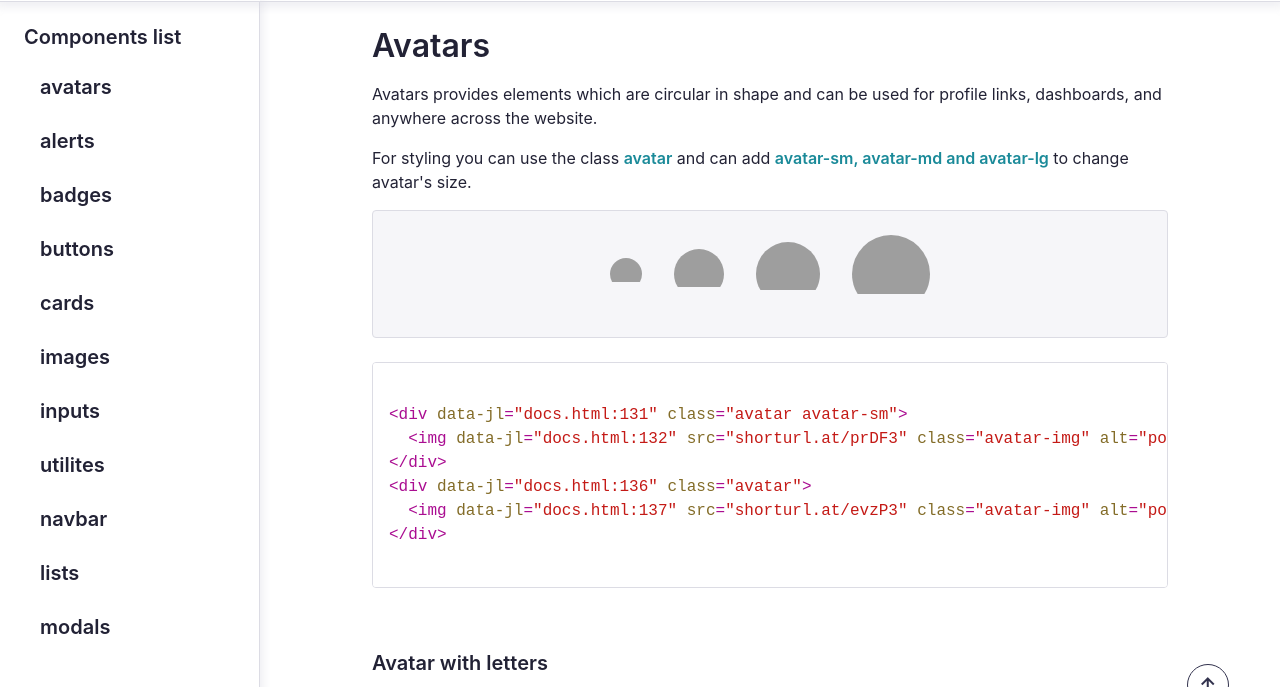
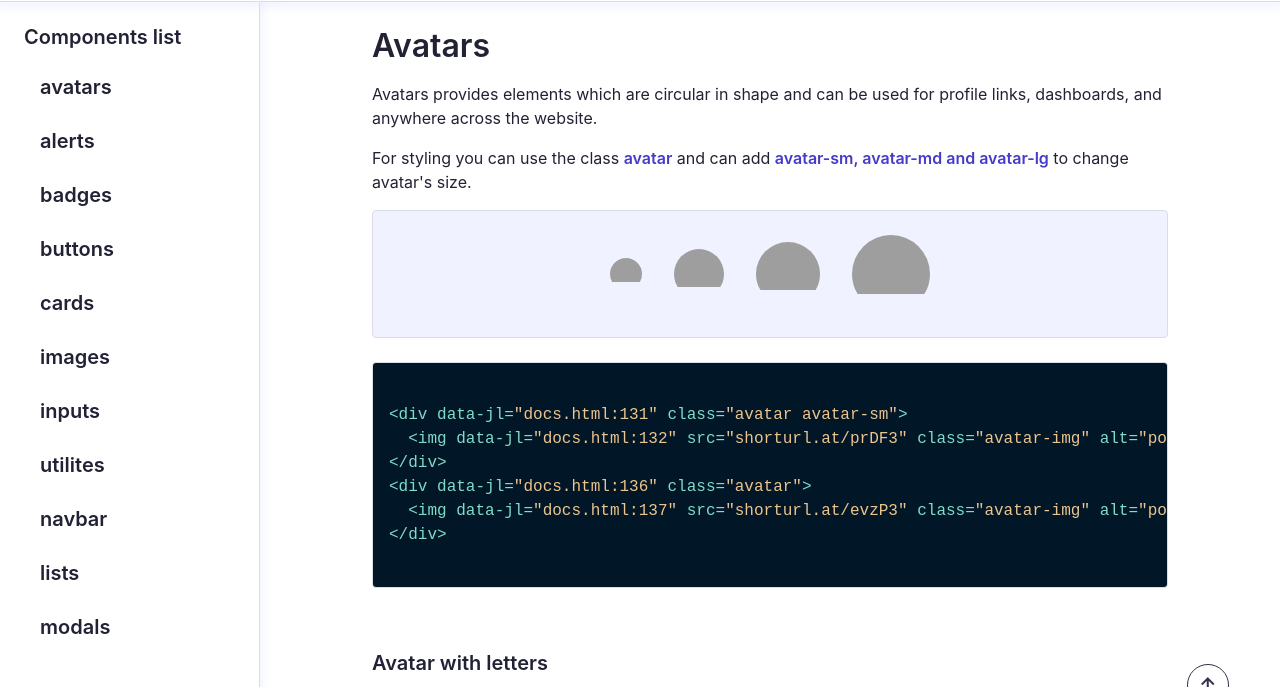
Before and after one commit to yash9263/component-library, a website: page docs.html in a window 1280 px wide. Shown: the part 62-749 px from the top of the page. Drawn offline with nearby package versions, Linux system fonts and the light colour scheme; grey boxes are pictures that could not be loaded.

Commit message:
update primary color

```diff
--- a/docs.html
+++ b/docs.html
@@ -10,7 +10,7 @@
     <!-- Code Highlight (highlight.js cdn) -->
     <link
       rel="stylesheet"
-      href="https://cdnjs.cloudflare.com/ajax/libs/highlight.js/11.4.0/styles/xcode.min.css"
+      href="https://cdnjs.cloudflare.com/ajax/libs/highlight.js/11.4.0/styles/night-owl.min.css"
     />
     <link rel="stylesheet" href="styles/main.css" />
   </head>
--- a/styles/base/root.css
+++ b/styles/base/root.css
@@ -1,41 +1,42 @@
 :root {
   /* colors */
-  --color-primary-500: #1a8a99;
-  --color-primary-400: #25c5da;
-  --color-primary-300: #66d6e5;
-  --color-primary-200: #a8e8f0;
-  --color-primary-100: #e9f9fb;
-  --color-secondary-500: #09537c;
-  --color-secondary-400: #0c77b0;
-  --color-secondary-300: #2dacf0;
-  --color-secondary-200: #87d0f7;
-  --color-secondary-100: #e1f3fd;
-  --color-success-500: #235a33;
-  --color-success-400: #328148;
-  --color-success-300: #58be75;
-  --color-success-200: #a0dab0;
-  --color-success-100: #e7f6eb;
-  --color-danger-500: #911f17;
-  --color-danger-400: #cf2c20;
-  --color-danger-300: #e5655b;
-  --color-danger-200: #f0a7a1;
-  --color-danger-100: #fbe9e8;
-  --color-warning-500: #9d5b1d;
-  --color-warning-400: #d98230;
-  --color-warning-300: #e4a76e;
-  --color-warning-200: #f0cdac;
-  --color-warning-100: #fbf2ea;
-  --color-neutral-900: #222235;
-  --color-neutral-800: #32324d;
-  --color-neutral-700: #494969;
-  --color-neutral-600: #656586;
-  --color-neutral-500: #8e8ea9;
-  --color-neutral-400: #a6a6ba;
-  --color-neutral-300: #bfbfcf;
-  --color-neutral-200: #dcdce4;
-  --color-neutral-150: #ebebf0;
-  --color-neutral-100: #f6f6f9;
-  --color-white: #fff;
+  --color-primary-500: hsl(245, 58%, 51%);
+  --color-primary-400: hsl(243, 75%, 59%);
+  --color-primary-300: hsl(234, 89%, 74%);
+  --color-primary-200: hsl(228, 96%, 89%);
+  --color-primary-100: hsl(226, 100%, 94%);
+  --color-primary-50: hsl(226, 100%, 97%);
+  --color-secondary-500: hsl(201, 86%, 26%);
+  --color-secondary-400: hsl(201, 87%, 37%);
+  --color-secondary-300: hsl(201, 87%, 56%);
+  --color-secondary-200: hsl(201, 88%, 75%);
+  --color-secondary-100: hsl(201, 88%, 94%);
+  --color-success-500: hsl(137, 44%, 25%);
+  --color-success-400: hsl(137, 44%, 35%);
+  --color-success-300: hsl(137, 44%, 55%);
+  --color-success-200: hsl(137, 44%, 74%);
+  --color-success-100: hsl(136, 45%, 94%);
+  --color-danger-500: hsl(4, 73%, 33%);
+  --color-danger-400: hsl(4, 73%, 47%);
+  --color-danger-300: hsl(4, 73%, 63%);
+  --color-danger-200: hsl(5, 72%, 79%);
+  --color-danger-100: rgb(251, 234, 233);
+  --color-warning-500: hsl(29, 69%, 36%);
+  --color-warning-400: hsl(29, 69%, 52%);
+  --color-warning-300: hsl(29, 69%, 66%);
+  --color-warning-200: hsl(29, 69%, 81%);
+  --color-warning-100: hsl(28, 68%, 95%);
+  --color-neutral-900: hsl(240, 22%, 17%);
+  --color-neutral-800: hsl(240, 21%, 25%);
+  --color-neutral-700: hsl(240, 18%, 35%);
+  --color-neutral-600: hsl(240, 14%, 46%);
+  --color-neutral-500: rgb(142, 142, 169);
+  --color-neutral-400: hsl(240, 13%, 69%);
+  --color-neutral-300: hsl(240, 14%, 78%);
+  --color-neutral-200: hsl(240, 13%, 88%);
+  --color-neutral-150: hsl(240, 14%, 93%);
+  --color-neutral-100: hsl(240, 20%, 97%);
+  --color-white: hsl(0, 0%, 100%);
   --bg-color: var(--color-white);
   --text-color: var(--color-neutral-900);
 
@@ -49,12 +50,15 @@
   --font-weight-regular: 400;
   --border-radius: 4px;
   --border-color: var(--color-neutral-200);
-  --box-shadow-color: hsla(240, 13%, 88%, 0.4);
+  --box-shadow-color: hsla(226, 100%, 94%, 0.4);
+}
 
-  /*
-    TODO:
-      add outline ring color
-      add box-shadows variables
-      add border-color
-      */
-}
+/*
+  Primary color consideration
+
+    --color-primary-500: hsl(250, 54%, 48%);
+    --color-primary-400: hsl(250, 80%, 60%);
+    --color-primary-300: hsl(250, 79%, 68%);
+    --color-primary-200: hsl(250, 80%, 84%);
+    --color-primary-100: hsl(251, 80%, 92%);
+  */
--- a/styles/pages/docs.css
+++ b/styles/pages/docs.css
@@ -43,7 +43,7 @@
   padding: 24px 16px;
   border: 1px solid var(--border-color);
   border-radius: var(--border-radius);
-  background: var(--color-neutral-100);
+  background: var(--color-primary-50);
 }
 /*
   code highlight
```
